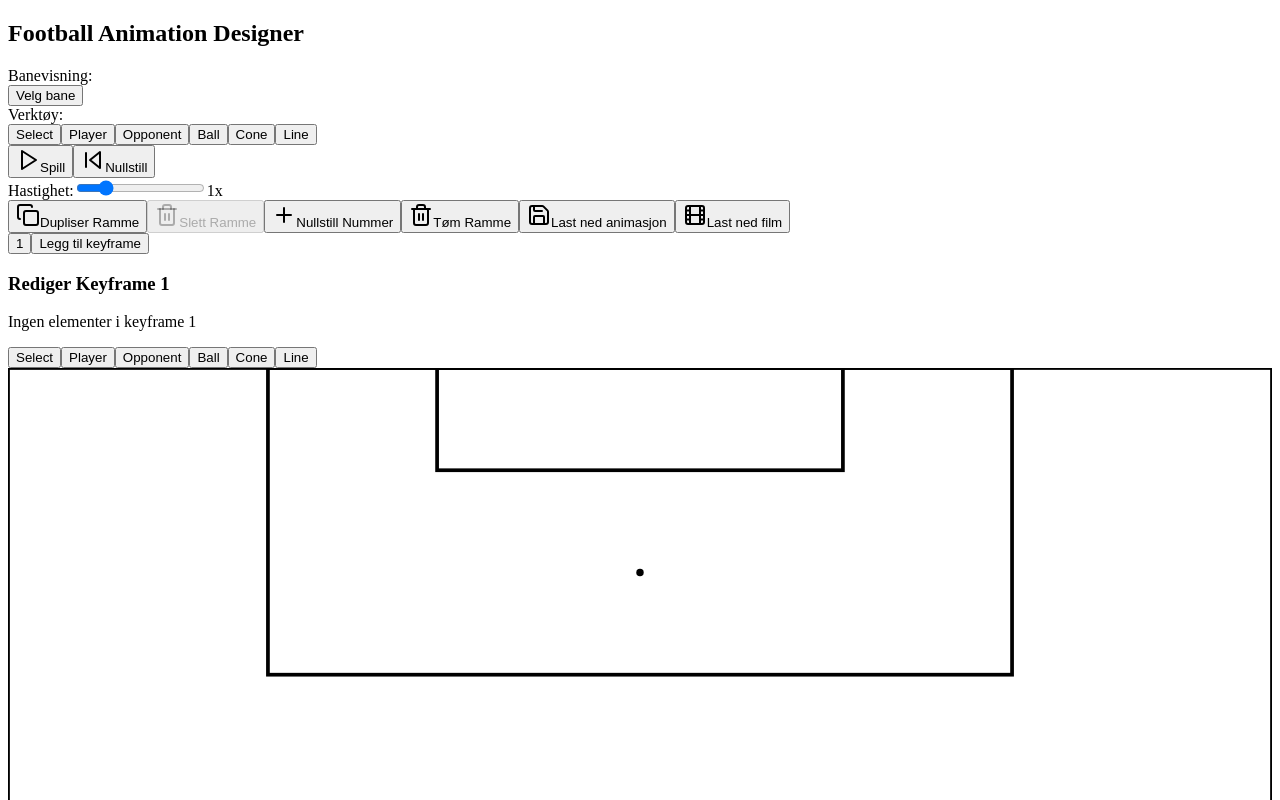
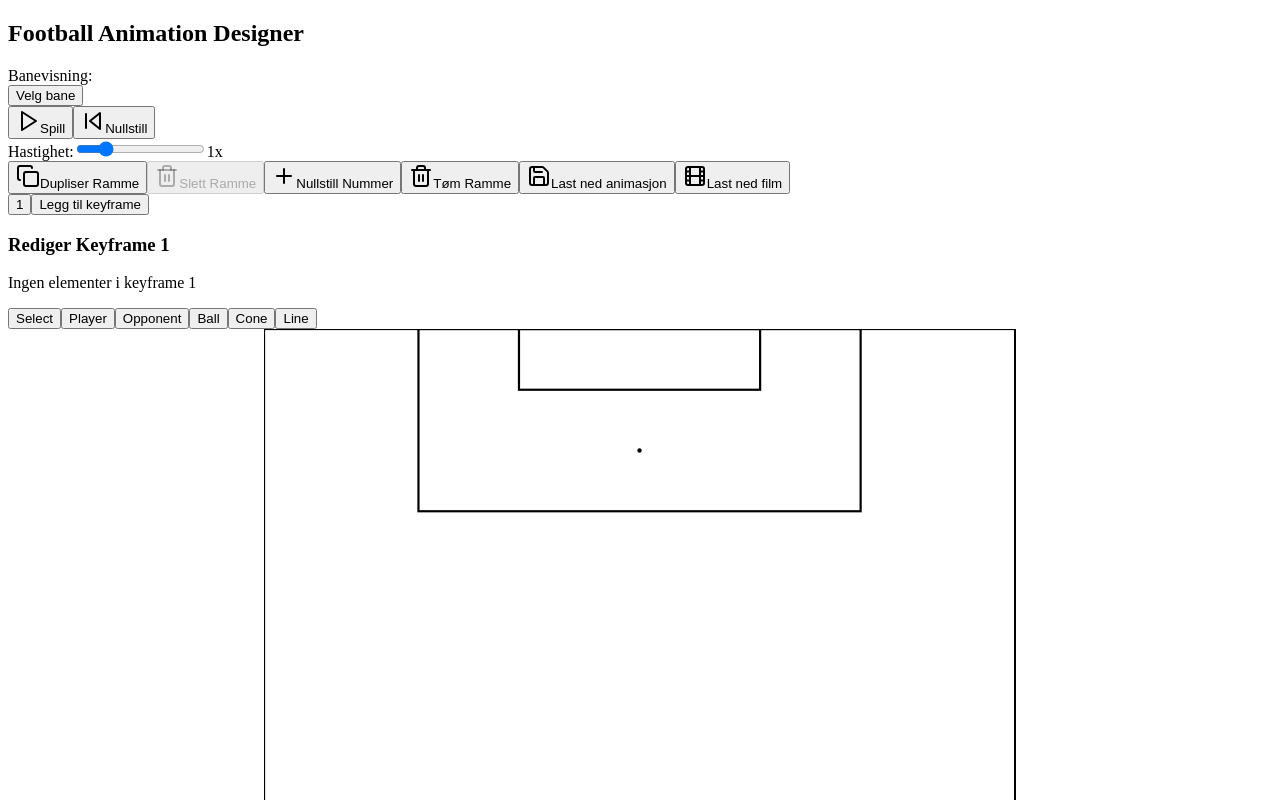
Before and after one commit to toro68/min_taktikk, a React (Create React App) app: page / in a window 1280 px wide. Shown: the top 800 px of the page. Built offline with nearby package versions, Linux system fonts and the light colour scheme.

Commit message:
Fjerner dupliserte verktøysknapper fra TopToolbar

```diff
--- a/src/components/TopToolbar.tsx
+++ b/src/components/TopToolbar.tsx
@@ -54,29 +54,6 @@ const TopToolbar: React.FC<TopToolbarProps> = ({
               </SelectContent>
             </Select>
           </div>
-          <div className="flex items-center gap-1">
-            <span className="text-sm font-semibold">Verktøy:</span>
-            <div className="flex gap-2">
-              <Button variant={tool === 'select' ? "default" : "outline"} size="sm" onClick={() => setTool('select')}>
-                Select
-              </Button>
-              <Button variant={tool === 'player' ? "default" : "outline"} size="sm" onClick={() => setTool('player')}>
-                Player
-              </Button>
-              <Button variant={tool === 'opponent' ? "default" : "outline"} size="sm" onClick={() => setTool('opponent')}>
-                Opponent
-              </Button>
-              <Button variant={tool === 'ball' ? "default" : "outline"} size="sm" onClick={() => setTool('ball')}>
-                Ball
-              </Button>
-              <Button variant={tool === 'cone' ? "default" : "outline"} size="sm" onClick={() => setTool('cone')}>
-                Cone
-              </Button>
-              <Button variant={tool === 'line' ? "default" : "outline"} size="sm" onClick={() => setTool('line')}>
-                Line
-              </Button>
-            </div>
-          </div>
         </div>
         <div className="flex items-center gap-4">
           <Button onClick={handlePlayPause} variant="outline" className="w-24">
--- a/src/football-animator.tsx
+++ b/src/football-animator.tsx
@@ -1148,12 +1148,17 @@ const FootballAnimator = () => {
           />
         )}
 
-        <div className="relative border rounded flex justify-center items-center" style={{ height: "calc(100vh - 200px)" }}>
+        <div className="relative border rounded flex justify-center items-center overflow-hidden" style={{
+          height: "calc(100vh - 220px)",
+          width: "100%",
+          maxWidth: pitch === 'full' ? "calc((100vh - 220px) * 0.647)" : "calc((100vh - 220px) * 1.295)",
+          margin: "0 auto"
+        }}>
           <svg
             ref={recordedSVGRef}
             className="w-full h-full"
-            viewBox="0 0 680 1050"
-            preserveAspectRatio="xMidYMid meet"
+            viewBox={`0 0 680 ${pitch === 'full' ? 1050 : 525}`}
+            preserveAspectRatio="xMidYMid fit"
             xmlns="http://www.w3.org/2000/svg"
             onMouseDown={handleMouseDown}
             onMouseMove={handleMouseMove}
```
